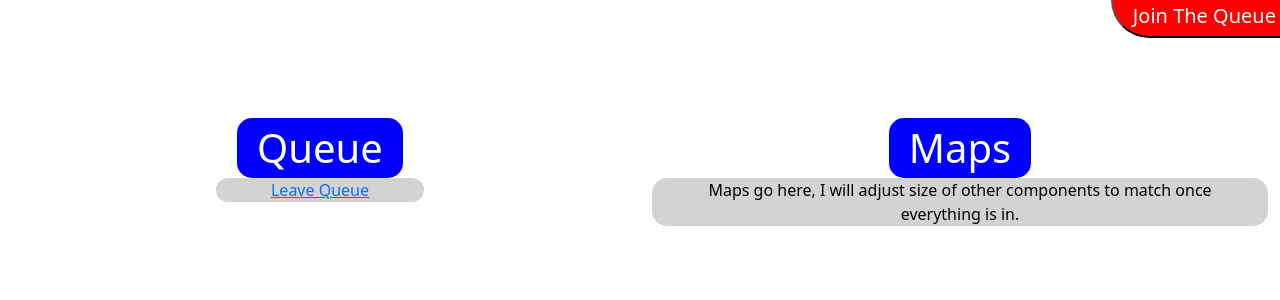
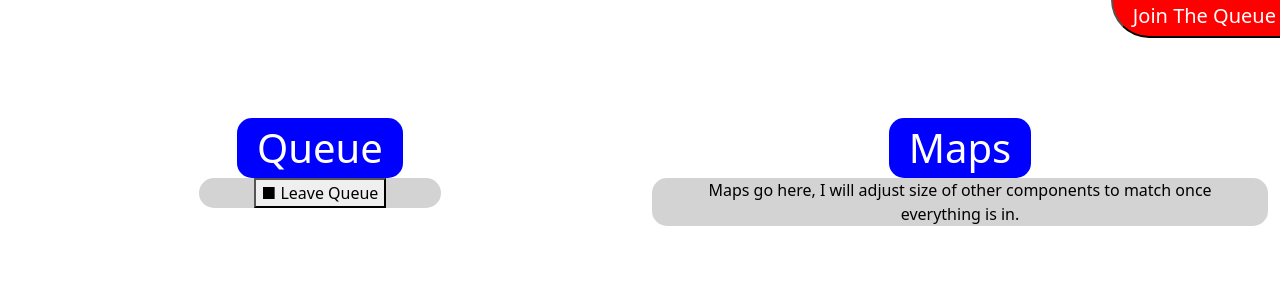
Before and after one commit to Parzeval2/Room-System, a Flask app: page /queue in a window 1280 px wide. Shown: the part 82-382 px from the top of the page. Run offline with Flask 3, Linux system fonts and the light colour scheme.

Commit message:
Leave Queue Button
Made it fancy

```diff
--- a/website/templates/QueueAndMap.html
+++ b/website/templates/QueueAndMap.html
@@ -28,7 +28,7 @@
             <div class="inputbox">
                 <div class="row">
 
-                    <a href="{{ url_for('view.leave_queue') }}">Leave Queue</a>
+                    <a href="{{ url_for('view.leave_queue') }}"><button type="submit" class="leavequeue">■ Leave Queue</button></a>
 
                 </div>
             </div>
```
